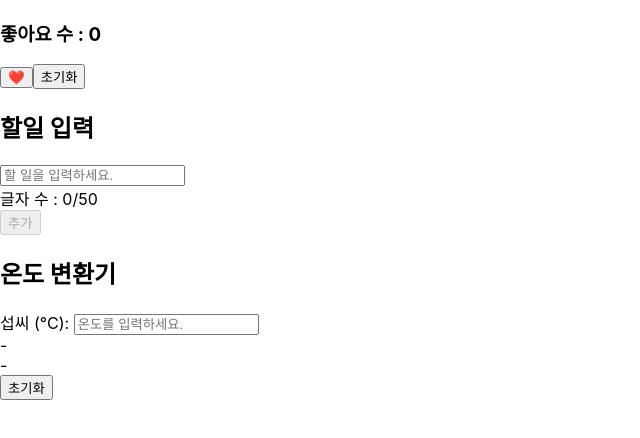
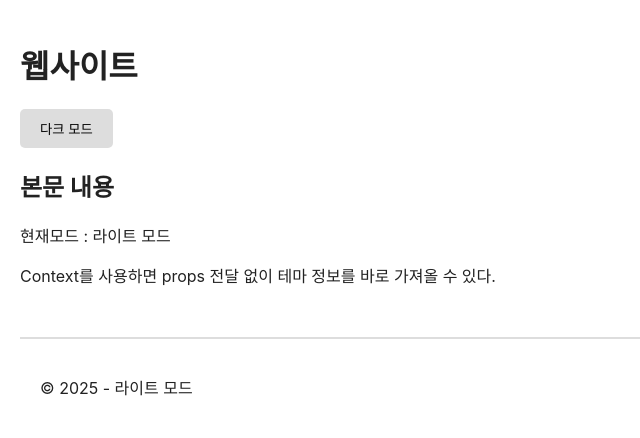
Before and after one commit to yeonhee-cho/react-workspace, a React (Create React App) app in the folder goodcommunity/: page / in a window 1280 px wide. Shown: the top 438 px of the page, without its empty margins (0-640 px from the left). Built offline with nearby package versions, Linux system fonts and the light colour scheme.

Commit message:
Context 를 이용하여 테마 변경하기 style js 넣기

```diff
--- /dev/null
+++ b/goodcommunity/src/Main_Theme.jsx
@@ -0,0 +1,35 @@
+import {createContext, useState} from "react";
+import Header from "./components/R11_Context_Theme/Header";
+import Content from "./components/R11_Context_Theme/Content";
+import Footer from "./components/R11_Context_Theme/Footer";
+import PracticeApp from "./PracticeApp";
+
+// 테마를 위한 Context 생성
+// 한 페이지에서 다수의 const 를 export 내보내기 처리 할 수 있다.
+// export는 다수로 작성가능하지만, export default는 하나!
+export const ThemeContext = createContext();
+
+// 부모 컴포넌트 (전체 최상위 앱)
+const Main_Theme = () => {
+    // 다크모드 on/off 상태
+    // 초기 값은 다크모드가 false 로 꺼진 상태
+    const [isDark, setIsDark] = useState(false);
+
+    // 테마 전환 함수
+    const toggleTheme = () => {
+        setIsDark(!isDark); // 현재 상태릐 반대로 값 설정하기
+    }
+    return (
+        // Context로 isDark와 toggleTheme 함수를 모든 하위 컴포넌트에서
+        // 사용하고 싶은 곳에서 사용할 수 있도록 제공하겠다.
+        <ThemeContext.Provider value={{isDark,toggleTheme}}>
+            <div style={{minHeight: '100vh', backgroundColor:isDark ? '#222':'#fff',color: isDark ? '#fff': '#222', padding : '20px'}}>
+                <Header/>
+                <Content/>
+                <Footer/>
+            </div>
+        </ThemeContext.Provider>
+    )
+}
+
+export default Main_Theme;
--- /dev/null
+++ b/goodcommunity/src/components/R11_Context_Theme/Content.jsx
@@ -0,0 +1,18 @@
+import {useContext} from "react";
+import {ThemeContext} from "../../Main_Theme";
+import {lightTheme, darkTheme, commonStyles} from "./themeStyles";
+
+const Content = () => {
+    const {isDark} = useContext(ThemeContext);
+    const theme = isDark ? darkTheme : lightTheme;
+
+    return (
+        <main style={theme.content.main}>
+            <h2>본문 내용</h2>
+            <p>현재모드 : {isDark ? '다크 모드' : '라이트 모드'}</p>
+            <p>Context를 사용하면 props 전달 없이 테마 정보를 바로 가져올 수 있다.</p>
+        </main>
+    );
+};
+
+export default Content;
--- /dev/null
+++ b/goodcommunity/src/components/R11_Context_Theme/Footer.jsx
@@ -0,0 +1,16 @@
+import {useContext} from "react";
+import {ThemeContext} from "../../Main_Theme";
+import {lightTheme, darkTheme, commonStyles} from "./themeStyles";
+
+const Footer = () => {
+    const {isDark} = useContext(ThemeContext);
+    const theme = isDark ? darkTheme : lightTheme;
+
+    return (
+        <footer style={{...commonStyles.footer.container,...theme.footer.container}}>
+            <p style={theme.footer.copyText}>&copy; 2025 - {isDark ? '다크 모드' : '라이트 모드'}</p>
+        </footer>
+    );
+};
+
+export default Footer;
--- /dev/null
+++ b/goodcommunity/src/components/R11_Context_Theme/Header.jsx
@@ -0,0 +1,21 @@
+import {useContext} from "react";
+import {ThemeContext} from "../../Main_Theme";
+import {lightTheme, darkTheme, commonStyles} from "./themeStyles";
+
+const Header = () => {
+    const {isDark, toggleTheme} = useContext(ThemeContext);
+    const theme = isDark ? darkTheme : lightTheme;
+    return (
+        <header style={theme.header.container}>
+            <h1 style={theme.header.title}>웹사이트</h1>
+            <button
+                onClick={toggleTheme}
+                style={{...commonStyles.header.button, ...theme.header.button}}
+            >
+                {isDark ? '라이트 모드' : '다크 모드'}
+            </button>
+        </header>
+    );
+};
+
+export default Header;
--- /dev/null
+++ b/goodcommunity/src/components/R11_Context_Theme/themeStyles.js
@@ -0,0 +1,100 @@
+export const lightTheme = {
+    header : {
+        title: {
+
+        },
+
+        button: {
+            backgroundColor : '#ddd',
+            color: '#000'
+        }
+    },
+
+    content : {
+        main: {
+        },
+
+        body: {
+
+        }
+    },
+
+    footer : {
+        container: {
+            borderTop: '2px solid #ddd'
+        },
+
+        copyText: {
+
+        }
+    },
+};
+
+export const darkTheme = {
+    header : {
+        title: {
+
+        },
+
+        button: {
+            backgroundColor : '#555',
+            color: '#fff'
+        }
+    },
+
+    content : {
+        main: {
+
+        },
+
+        body: {
+
+        }
+    },
+
+    footer : {
+        container: {
+            borderTop: '2px solid #444',
+        },
+
+        copyText: {
+
+        }
+    },
+};
+
+export const commonStyles = {
+    header: {
+        container: {
+            marginBottom : '30px'
+        },
+
+        button: {
+            padding : '10px 20px',
+            cursor : 'pointer',
+            border:'none',
+            borderRadius : '5px'
+        }
+    },
+
+    content : {
+        main: {
+            marginBottom: '30px'
+        },
+
+        body: {
+
+        }
+    },
+
+    footer: {
+        container: {
+            marginTop : '50px',
+            padding : '20px',
+        },
+
+        copyText: {
+
+        }
+    }
+};
--- a/goodcommunity/src/index.js
+++ b/goodcommunity/src/index.js
@@ -4,12 +4,14 @@ import './index.css';
 import App from './App';
 import PracticeApp from "./PracticeApp";
 import Main from "./Main";
+import Main_Theme from "./Main_Theme";
 
 const root = ReactDOM.createRoot(document.getElementById('root'));
 root.render(
   <React.StrictMode>
       {/* <App />*/}
-      <PracticeApp />
+      {/*<PracticeApp />*/}
       {/*<Main/>*/}
+      <Main_Theme/>
   </React.StrictMode>
 );
```
